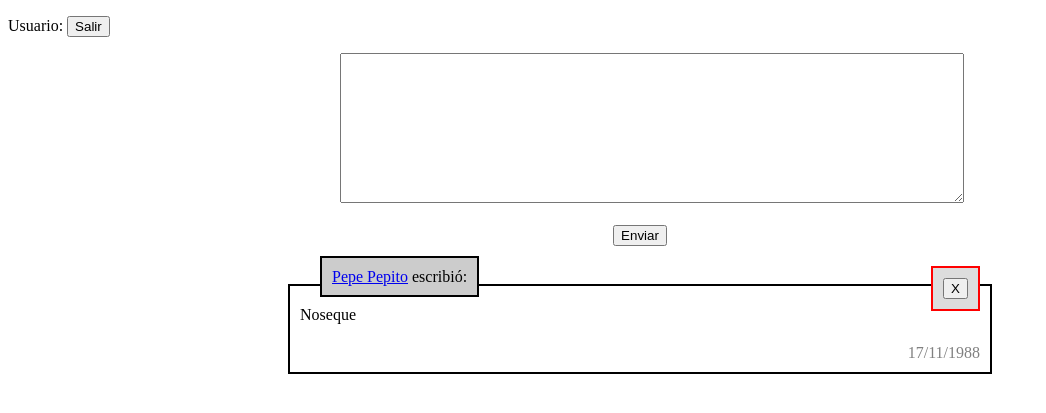
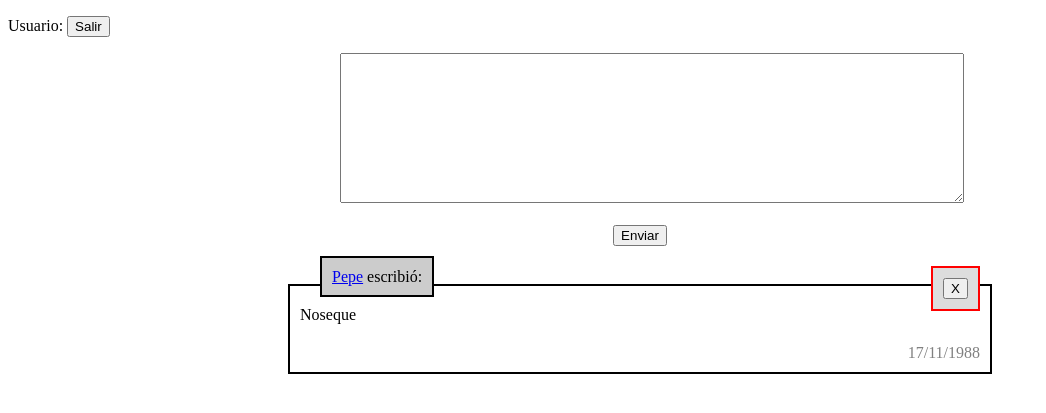
Before and after one commit to ricpelo/caralibro, a CodeIgniter app: the page made by application/views/muros/index.php in a window 1280 px wide. Shown: the top 413 px of the page, without its empty margins (0-1046 px from the left). Run offline with CodeIgniter, Linux system fonts and the light colour scheme; data that the repository does not hold is empty.

Commit message:
Método para obtener datos de envío

```diff
--- a/application/views/muros/index.php
+++ b/application/views/muros/index.php
@@ -117,7 +117,7 @@
 <div class="contenedor">
               <span class="propietario">
                 <a href="index.php" value= "Juanito">
-                  Pepe Pepito</a> escribió:
+                  Pepe</a> escribió:
               </span>
               <div class="borrar">
                 <form action="index.php" method="post">
```
